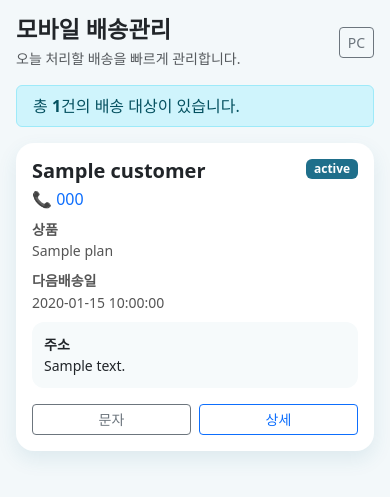
After one commit to Bread2951/BIOVERA_SUBSCRIBE, a Flask app: page /admin/mobile in a window 390 px wide. The commit adds this page. Shown: the top 497 px of the page. Run offline with Flask 3, Linux system fonts and the light colour scheme; the visitor is signed in with stand-in values (Sample User, id 1); a database or web service that is not in the repository returns one stand-in record (values such as "Sample title"); some libraries are stand-ins or nearby versions.

Commit message:
Add mobile shipment mode

```diff
--- a/routes/admin_shipments.py
+++ b/routes/admin_shipments.py
@@ -268,3 +268,36 @@ def pickup_complete(subscription_id):
     conn.close()
 
     return redirect("/admin/shipments")
+
+@shipments_bp.route("/admin/mobile")
+def mobile_shipments():
+    if not session.get("logged_in"):
+        return redirect("/login")
+
+    update_due_shipments()
+
+    conn = get_db()
+    cur = conn.cursor()
+
+    cur.execute("""
+        SELECT
+            customers.id,
+            customers.name,
+            customers.phone,
+            customers.address,
+            subscriptions.id,
+            subscriptions.plan,
+            subscriptions.status,
+            subscriptions.remaining_count,
+            subscriptions.next_shipping_date
+        FROM customers
+        LEFT JOIN subscriptions
+        ON customers.id = subscriptions.customer_id
+        WHERE subscriptions.status IN ('결제완료', '배송준비')
+        ORDER BY subscriptions.next_shipping_date ASC
+    """)
+
+    shipments = cur.fetchall()
+    conn.close()
+
+    return render_template("admin/mobile_shipments.html", shipments=shipments)
--- a/templates/admin/edit.html
+++ b/templates/admin/edit.html
@@ -76,8 +76,8 @@ body {
                 <div class="mb-3">
                     <label class="form-label fw-bold">구독 상품</label>
                     <select name="plan" class="form-select">
-                        <option value="500ml 15병 월구독" {% if customer[4] == "500ml 15병 월구독" %}selected{% endif %}>500ml 15병 월구독</option>
-                        <option value="500ml 30병 월구독" {% if customer[4] == "500ml 30병 월구독" %}selected{% endif %}>500ml 30병 월구독</option>
+                        <option value="월 15병 1년 구독" {% if customer[4] == "월 15병 1년 구독" %}selected{% endif %}>월 15병 1년 구독</option>
+                        <option value="월 30병 1년 구독" {% if customer[4] == "월 30병 1년 구독" %}selected{% endif %}>월 30병 1년 구독</option>
                         <option value="1년 선결제 구독" {% if customer[4] == "1년 선결제 구독" %}selected{% endif %}>1년 선결제 구독</option>
                     </select>
                 </div>
--- /dev/null
+++ b/templates/admin/mobile_shipments.html
@@ -0,0 +1,186 @@
+<!DOCTYPE html>
+<html lang="ko">
+<head>
+<meta charset="UTF-8">
+<meta name="viewport" content="width=device-width, initial-scale=1.0">
+<title>모바일 배송관리</title>
+
+<link href="https://cdn.jsdelivr.net/npm/bootstrap@5.3.3/dist/css/bootstrap.min.css" rel="stylesheet">
+
+<style>
+:root {
+    --main:#1f6f8b;
+    --bg:#f3f8fa;
+}
+
+body {
+    background:var(--bg);
+}
+
+.mobile-wrap {
+    max-width:520px;
+    margin:0 auto;
+    padding:16px;
+}
+
+.top {
+    display:flex;
+    justify-content:space-between;
+    align-items:center;
+    margin-bottom:16px;
+}
+
+.card {
+    border:0;
+    border-radius:18px;
+    box-shadow:0 8px 20px rgba(31,111,139,.1);
+    margin-bottom:14px;
+}
+
+.badge-main {
+    background:var(--main);
+}
+
+.btn-main {
+    background:var(--main);
+    color:white;
+    border:none;
+}
+
+.btn-main:hover {
+    background:#15566d;
+    color:white;
+}
+
+.info {
+    font-size:14px;
+    color:#555;
+    line-height:1.55;
+}
+
+.address-box {
+    background:#f6fafb;
+    border-radius:12px;
+    padding:12px;
+    font-size:14px;
+}
+
+.action-grid {
+    display:grid;
+    grid-template-columns:1fr 1fr;
+    gap:8px;
+}
+</style>
+</head>
+
+<body>
+
+<div class="mobile-wrap">
+
+    <div class="top">
+        <div>
+            <h3 class="fw-bold mb-1">모바일 배송관리</h3>
+            <div class="text-muted small">오늘 처리할 배송을 빠르게 관리합니다.</div>
+        </div>
+        <a href="/admin" class="btn btn-sm btn-outline-secondary">PC</a>
+    </div>
+
+    <div class="alert alert-info py-2">
+        총 <strong>{{ shipments|length }}</strong>건의 배송 대상이 있습니다.
+    </div>
+
+    {% for s in shipments %}
+    <div class="card">
+        <div class="card-body">
+
+            <div class="d-flex justify-content-between align-items-start mb-2">
+                <div>
+                    <h5 class="fw-bold mb-1">{{ s[1] }}</h5>
+                    <a href="tel:{{ s[2] }}" class="text-decoration-none">
+                        📞 {{ s[2] }}
+                    </a>
+                </div>
+
+                {% if s[6] == "결제완료" %}
+                    <span class="badge bg-primary">결제완료</span>
+                {% elif s[6] == "배송준비" %}
+                    <span class="badge bg-warning text-dark">배송준비</span>
+                {% else %}
+                    <span class="badge badge-main">{{ s[6] }}</span>
+                {% endif %}
+            </div>
+
+            <div class="info mb-2">
+                <strong>상품</strong><br>
+                {{ s[5] }}
+            </div>
+
+            <div class="info mb-2">
+                <strong>다음배송일</strong><br>
+                {{ s[8] }}
+            </div>
+
+            <div class="address-box mb-3">
+                <strong>주소</strong><br>
+                {{ s[3] }}
+            </div>
+
+            {% if s[6] == "결제완료" %}
+                <a href="/shipment-ready/{{ s[4] }}"
+                   class="btn btn-main w-100 mb-2"
+                   onclick="return confirm('배송준비 처리할까요?')">
+                    배송준비 처리
+                </a>
+            {% elif s[6] == "배송준비" %}
+
+                <form method="POST" action="/shipment-complete/{{ s[4] }}" class="mb-2">
+                    <select name="courier" class="form-select mb-2" required>
+                        <option value="CJ대한통운">CJ대한통운</option>
+                        <option value="롯데택배">롯데택배</option>
+                        <option value="한진택배">한진택배</option>
+                        <option value="우체국택배">우체국택배</option>
+                        <option value="로젠택배">로젠택배</option>
+                    </select>
+
+                    <input type="text"
+                           name="tracking_number"
+                           class="form-control mb-2"
+                           placeholder="송장번호 입력"
+                           required>
+
+                    <button type="submit"
+                            class="btn btn-success w-100"
+                            onclick="return confirm('배송완료 처리할까요?')">
+                        배송완료
+                    </button>
+                </form>
+
+                <a href="/pickup-complete/{{ s[4] }}"
+                   class="btn btn-outline-success w-100"
+                   onclick="return confirm('직접수령 완료 처리할까요?')">
+                    직접수령 완료
+                </a>
+
+            {% endif %}
+
+            <div class="action-grid mt-3">
+                <a href="sms:{{ s[2] }}" class="btn btn-outline-secondary btn-sm">문자</a>
+                <a href="/customer/{{ s[0] }}" class="btn btn-outline-primary btn-sm">상세</a>
+            </div>
+
+        </div>
+    </div>
+    {% endfor %}
+
+    {% if shipments|length == 0 %}
+        <div class="card">
+            <div class="card-body text-center text-muted py-5">
+                처리할 배송 대상이 없습니다.
+            </div>
+        </div>
+    {% endif %}
+
+</div>
+
+</body>
+</html>
```
